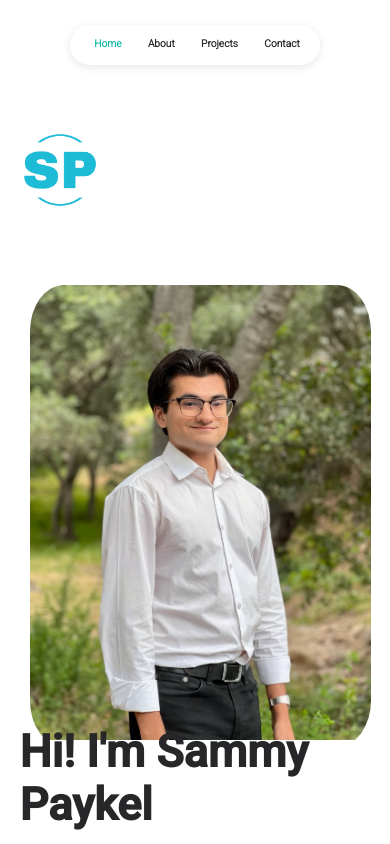
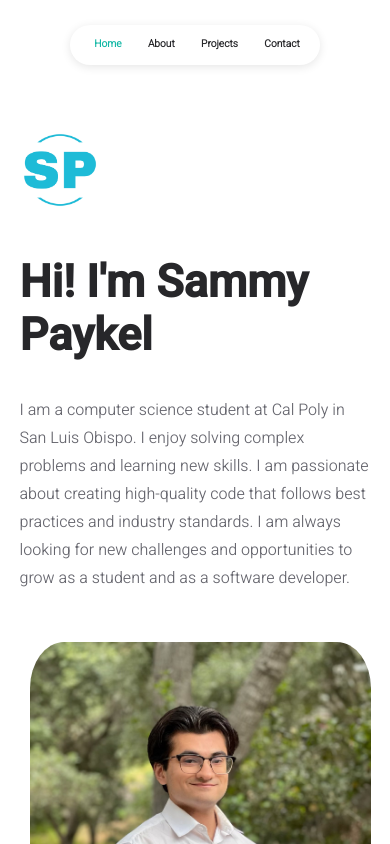
Before and after one commit to spaykel/Portfolio, a React (Create React App) app: page / in a window 390 px wide. Shown: the top 844 px of the page. Built offline with nearby package versions, Linux system fonts and the light colour scheme.

Commit message:
mobile formatting

```diff
--- a/src/pages/styles/homepage.css
+++ b/src/pages/styles/homepage.css
@@ -93,9 +93,9 @@
 	padding-top: 30px;
 }
 
-@media (max-width: 1024px) {
+@media (max-width: 768px) {
 	.homepage-first-area {
-		flex-direction: column;
+		flex-direction: column-reverse;
 	}
 
 	.homepage-first-area-left-side {
@@ -114,7 +114,7 @@
 
 	.homepage-subtitle {
 		width: 100% !important;
-		margin-top: 10px;
+		margin-top: 20px;
 		order: 3;
 	}
 
```
